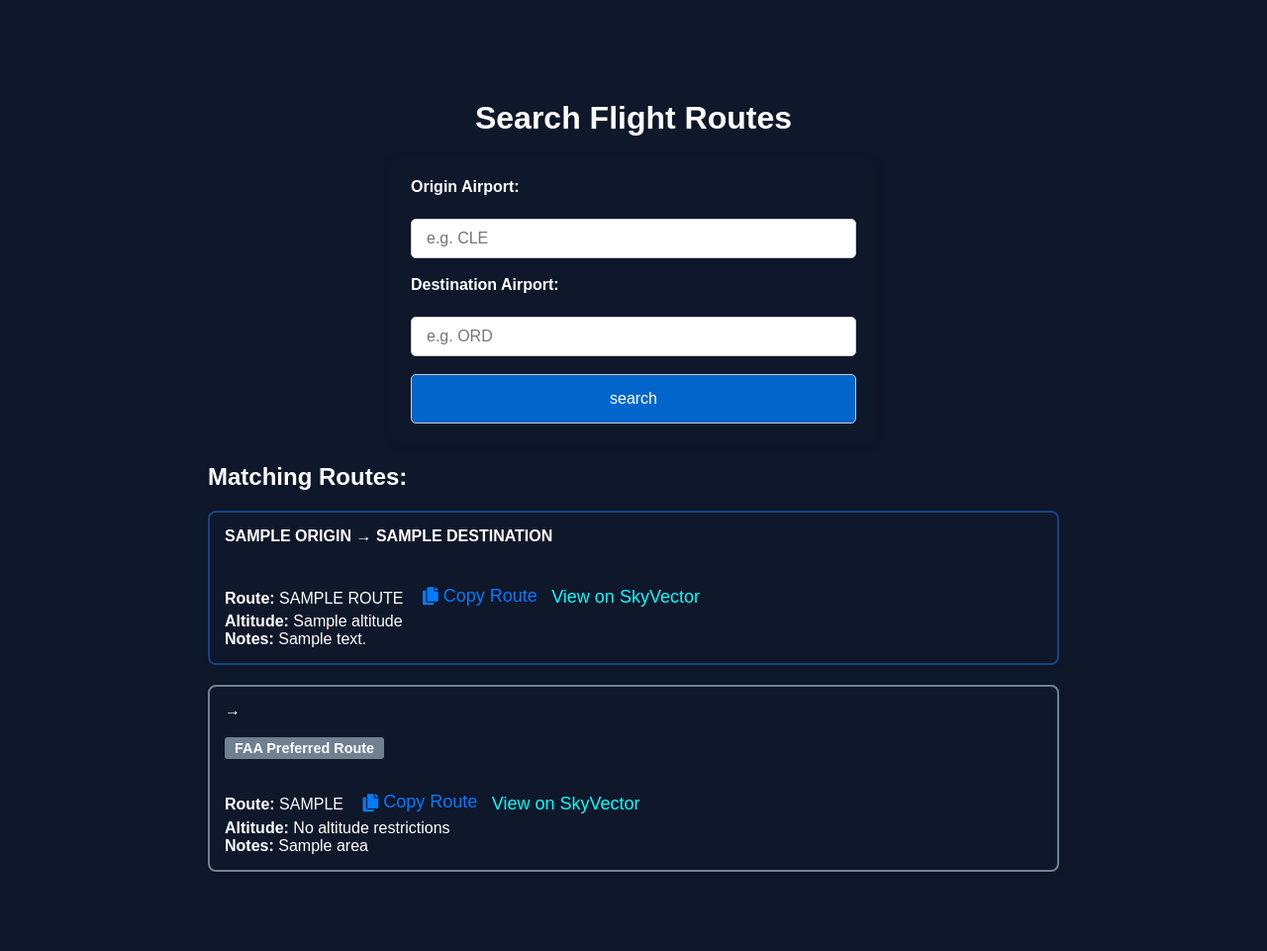
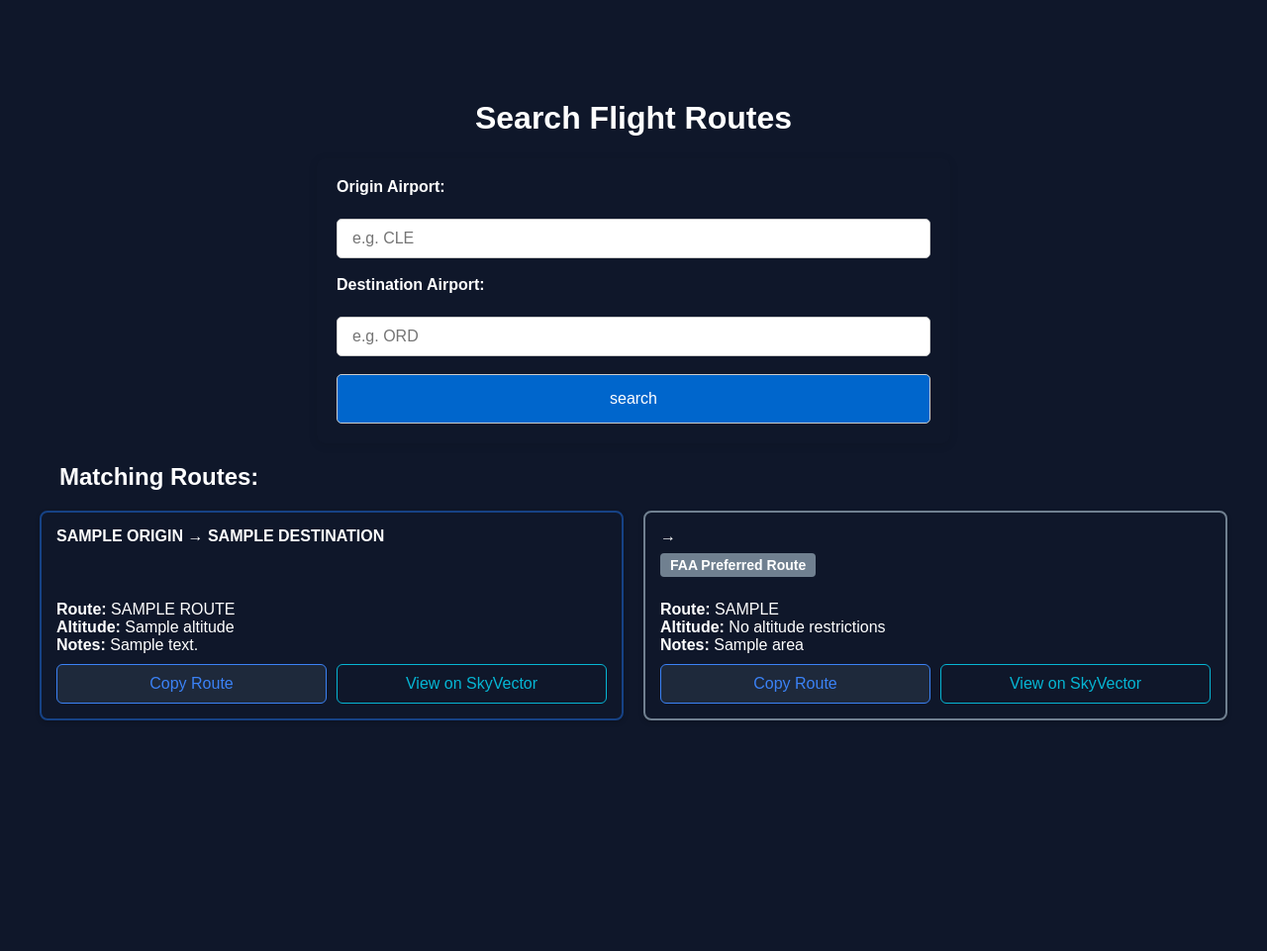
Before and after one commit to alphagolfcharlie/ids-backend, a Flask app: page /search in a window 1280 px wide; the page is wider, and only the part inside the window is pictured. Shown: the part 61-1022 px from the top of that part at 99% size. After the commit the page ends 789 px from the top of that part, so only its background shows below. Run offline with Flask 3, Linux system fonts and the light colour scheme; a database or web service that is not in the repository returns one stand-in record (values such as "Sample title").

Commit message:
search updates

```diff
--- a/static/styles.css
+++ b/static/styles.css
@@ -153,15 +153,9 @@ ul {
 }
 
 li {
-    margin-bottom: 15px;
-    margin-left: 20px;
-    margin-right: 20px;
-    background-color: #0f172a; /* Dark blue background for each list item */
-    padding: 15px;
-    border-radius: 8px;
-    border: 2px solid #164285; /* Adds a border with a specific color (blue) */
-    box-shadow: 0 2px 5px rgba(0, 0, 0, 0.1);
-    color: #ffffff; /* White text color for list items */
+    margin: 0;
+    padding: 0;
+    list-style-type: none;
 }
 
 /* Styling for the "No results" message */
@@ -192,39 +186,7 @@ form {
     box-shadow: 0 2px 10px rgba(0, 0, 0, 0.1);
 }
 
-.copy-btn {
-    background-color: transparent;
-    border: none;
-    color: #007bff;
-    cursor: pointer;
-    font-size: 18px;
-    padding: 5px;
-    display: inline-flex;
-    align-items: center;
-}
 
-.skyvector {
-    background-color: transparent;
-    border: none;
-    color: cyan;
-    cursor: pointer;
-    font-size: 18px;
-    padding: 5px;
-    display: inline-flex;
-    align-items: center;
-}
-
-.skyvector:hover {
-    text-decoration: underline;
-}
-
-.copy-btn i {
-    margin-right: 5px;
-}
-
-.copy-btn:hover {
-    text-decoration: underline;
-}
 
 .inactive-route {
     opacity: 0.5; /* Dim the route */
@@ -484,7 +446,7 @@ background-color: #3d3d3d;
 
 
   .container {
-      max-width: 900px;
+      max-width: 1200px;
       margin: 40px auto;
       padding: 20px;
       background-color: #0f172a; /* Ensure background matches the body */
@@ -544,83 +506,90 @@ background-color: #3d3d3d;
     font-size: 24px;
   }
 
-  .faa-route-card {
+  .route-card {
+    width: calc(50% - 10px); /* two per row, with margin */
+    box-sizing: border-box;
     background-color: #0f172a;
-    border: 2px solid #708090;
+    border: 2px solid #164285;
     border-radius: 8px;
     padding: 15px;
-    margin: 20px;
     color: #ffffff;
     box-shadow: 0 2px 5px rgba(0, 0, 0, 0.2);
 }
 
+  .faa-route-card {
+    border: 2px solid #708090;
+}
+
+.badge-container {
+    min-height: 2.5em; /* Ensures consistent height even if no badges */
+    display: flex;
+    flex-wrap: wrap;
+    align-items: flex-start;
+    gap: 6px;
+    margin: 0.5em 0;
+}
+
+/* Individual badge styles */
 .faa-badge {
     background-color: #708090;
-    color: rgb(255, 255, 255);
-    padding: 3px 10px;
-    border-radius: 3px;
-    font-size: 0.9em;
+    color: #ffffff;
+    padding: 4px 10px;
+    border-radius: 4px;
+    font-size: 0.875rem;
     font-weight: bold;
     display: inline-block;
-    margin-bottom: 10px;
+    white-space: nowrap;
 }
 
 .active-route {
     background-color: green;
     color: white;
-    padding: 3px 10px;
-    border-radius: 3px;
-    font-size: 0.9em;
+    padding: 4px 10px;
+    border-radius: 4px;
+    font-size: 0.875rem;
     font-weight: bold;
     display: inline-block;
-}
-
-.active-route-card {
-    background-color: #0f172a;
-    border: 2px solid green;
-    border-radius: 8px;
-    padding: 15px;
-    margin: 20px;
-    color: #ffffff;
-}
-
-.inactive-faa-card {
-    opacity: 0.5; /* Dim the route */
-    color: #aaa;  /* Grey text */
-    background-color: #0f172a;
-    border: 2px solid #708090;
-    border-radius: 8px;
-    padding: 15px;
-    margin: 20px;
-    box-shadow: 0 2px 5px rgba(0, 0, 0, 0.2);
-}
-
-  .event-route-card {
-    background-color: #0f172a;
-    border: 2px solid #ff5304;
-    border-radius: 8px;
-    padding: 15px;
-    margin: 20px;
-    color: #ffffff;
-    box-shadow: 0 2px 5px rgba(0, 0, 0, 0.2);
+    white-space: nowrap;
 }
 
 .event-badge {
     background-color: #ff5304;
     color: white;
-    padding: 3px 10px;
-    border-radius: 3px;
-    font-size: 0.9em;
+    padding: 4px 10px;
+    border-radius: 4px;
+    font-size: 0.875rem;
     font-weight: bold;
     display: inline-block;
+    white-space: nowrap;
 }
+
+.active-route-card {
+    border: 2px solid green;
+}
+
+.faa-route-card {
+    border: 2px solid #708090;
+}
+
+.event-route-card {
+    border: 2px solid #ff5304;
+}
+
+.inactive-faa-card {
+    border: 2px solid #708090;
+    opacity: 0.5;
+    color: #aaa;
+}
+
+
 
   .airport-card {
     background: #111;
     color: white;
     padding: 20px;
     border-radius: 10px;
-    width: 300px;
+    width: 225px;
     box-shadow: 0 0 10px #444;
     font-family: monospace;
   }
@@ -651,3 +620,64 @@ background-color: #3d3d3d;
     white-space: pre-wrap;
     margin-top: 4px;
   }
+
+
+  .route-grid {
+    display: flex;
+    flex-wrap: wrap;
+    gap: 20px;
+    padding-left: 0;
+    list-style-type: none;
+    justify-content: flex-start;
+}
+
+
+
+  /* Responsive: 1 per row on small screens */
+  @media (max-width: 768px) {
+      .route-card {
+          flex: 1 1 100%;
+      }
+  }
+
+
+  .button-group {
+    display: flex;
+    gap: 10px;
+    margin-top: 10px;
+    width: 100%
+}
+
+.copy-btn,
+.skyvector {
+    flex: 1; /* makes both buttons take equal available width */
+    padding: 10px 16px;
+    border-radius: 6px;
+    font-size: 1rem;
+    text-align: center;
+    cursor: pointer;
+    transition: all 0.2s ease;
+}
+
+/* Maintain distinct colors */
+.copy-btn {
+    background-color: #1e293b;
+    border: 1px solid #3b82f6;
+    color: #3b82f6;
+}
+
+.copy-btn:hover {
+    background-color: #3b82f6;
+    color: #1e293b;
+}
+
+.skyvector {
+    background-color: #0f172a;
+    border: 1px solid #06b6d4;
+    color: #06b6d4;
+}
+
+.skyvector:hover {
+    background-color: #06b6d4;
+    color: #0f172a;
+}
--- a/templates/search.html
+++ b/templates/search.html
@@ -16,9 +16,9 @@
 
 {% if routes %}
     <h2>Matching Routes:</h2>
-    <ul style="list-style-type: none; padding-left: 0;">
+    <div class="route-grid">
     {% for route in routes %}
-    <li class="{% if route.isActive and route.hasFlows %}
+        <div class="route-card {% if route.isActive and route.hasFlows %}
                     active-route-card
                 {% elif not route.isActive and route.hasFlows and route.source == 'faa' %}
                     inactive-faa-card
@@ -30,41 +30,42 @@
                     inactive-route
                 {% endif %}">
 
-            <strong>{{ route.origin }} → {{ route.destination }}</strong><br><br>
+            <strong>{{ route.origin }} → {{ route.destination }}</strong>
+
+            <div class="badge-container">
                 {% if route.source == 'faa' %}
-                <span class="faa-badge">FAA Preferred Route</span><br>
+                    <span class="faa-badge">FAA Preferred Route</span>
                 {% endif %}
                 {% if route.isEvent %}
-                <span class="event-badge">Event Route</span><br>
+                    <span class="event-badge">Event Route</span>
                 {% endif %}
                 {% if route.isActive and route.hasFlows %}
-                <span class="active-route">Route active for RW flow</span><br>
+                    <span class="active-route">Route active for RW flow</span>
                 {% endif %}
+            </div>
 
+            <strong>Route:</strong> {{ route.route }}<br>
+            <strong>Altitude:</strong> {{ route.altitude or 'No altitude restrictions' }}<br>
+            <strong>Notes:</strong> <span>{{ route.notes | safe or 'N/A' }}</span><br>
 
-            <br>
-            <strong>Route:</strong> {{ route.route }}
+            <div class="button-group">
                 <button class="copy-btn"
-                    data-clipboard-text="{{ route.route }}"
-                    style="margin-left: 10px;">
-                <i class="fas fa-copy"></i> Copy Route
+                        data-clipboard-text="{{ route.route }}">
+                    Copy Route
                 </button>
-            <button class="skyvector" style="width: 250px;"
+
+                <button class="skyvector"
                         data-origin="{{ route.origin }}"
                         data-route="{{ route.route }}"
                         data-destination="{{ route.destination }}">
                     View on SkyVector
                 </button>
-
-            <br>
-
-            <strong>Altitude:</strong> {{ route.altitude or 'No altitude restrictions' }}<br>
-            <strong>Notes:</strong> <span>{{ route.notes | safe or 'N/A' }}</span>
-        </li>
+            </div>
+        </div>
     {% endfor %}
-    </ul>
+    </div>
 {% elif searched %}
-    <p>No matching routes found.</p>
+    <p class="no-results">No matching routes found.</p>
 {% endif %}
 
 <script src="https://cdnjs.cloudflare.com/ajax/libs/clipboard.js/2.0.8/clipboard.min.js"></script>
@@ -75,21 +76,13 @@
         clipboard.on('success', function(e) {
             e.trigger.innerText = 'Copied!';
             setTimeout(function() {
-                e.trigger.innerText = 'Copy Route';
+                e.trigger.innerHTML = '<i class="fas fa-copy"></i> Copy Route';
             }, 2000);
         });
 
         clipboard.on('error', function(e) {
             console.error('Copy failed', e);
         });
-    });
-
-
-    function openSkyVector(origin, route, destination) {
-        const formattedRoute = route.trim().replace(/\s+/g, '%20');
-        const url = `https://skyvector.com/?fpl=${origin}%20${formattedRoute}%20${destination}`;
-        window.open(url, '_blank');
-    }
 
         document.querySelectorAll('.skyvector').forEach(button => {
             button.addEventListener('click', () => {
@@ -100,8 +93,7 @@
                 window.open(url, '_blank');
             });
         });
-
-
+    });
 </script>
 
 {% endblock %}
```
Lines whose indentation alone changed are shown as unchanged.
